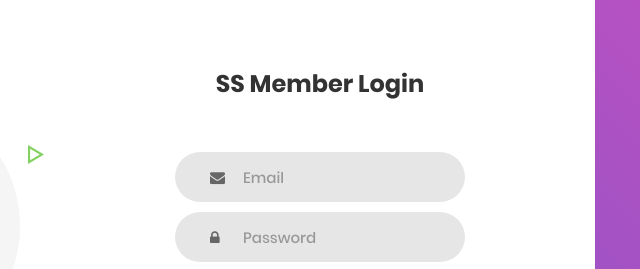
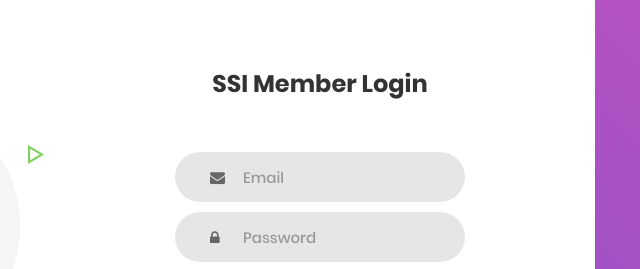
Before and after one commit to RuchiGoyal04/CICD_test, a plain HTML site: page index.html in a window 1280 px wide. Shown: the part 168-437 px from the top of the page, 525-1165 px from the left. Drawn offline with Linux system fonts and the light colour scheme; a web font is replaced by a local one.

Commit message:
Update index.html

```diff
--- a/index.html
+++ b/index.html
@@ -32,7 +32,7 @@
 
 				<form class="login100-form validate-form">
 					<span class="login100-form-title">
-						SS Member Login
+						SSI Member Login
 					</span>
 
 					<div class="wrap-input100 validate-input" data-validate = "Valid email is required: ex@abc.xyz">
```
